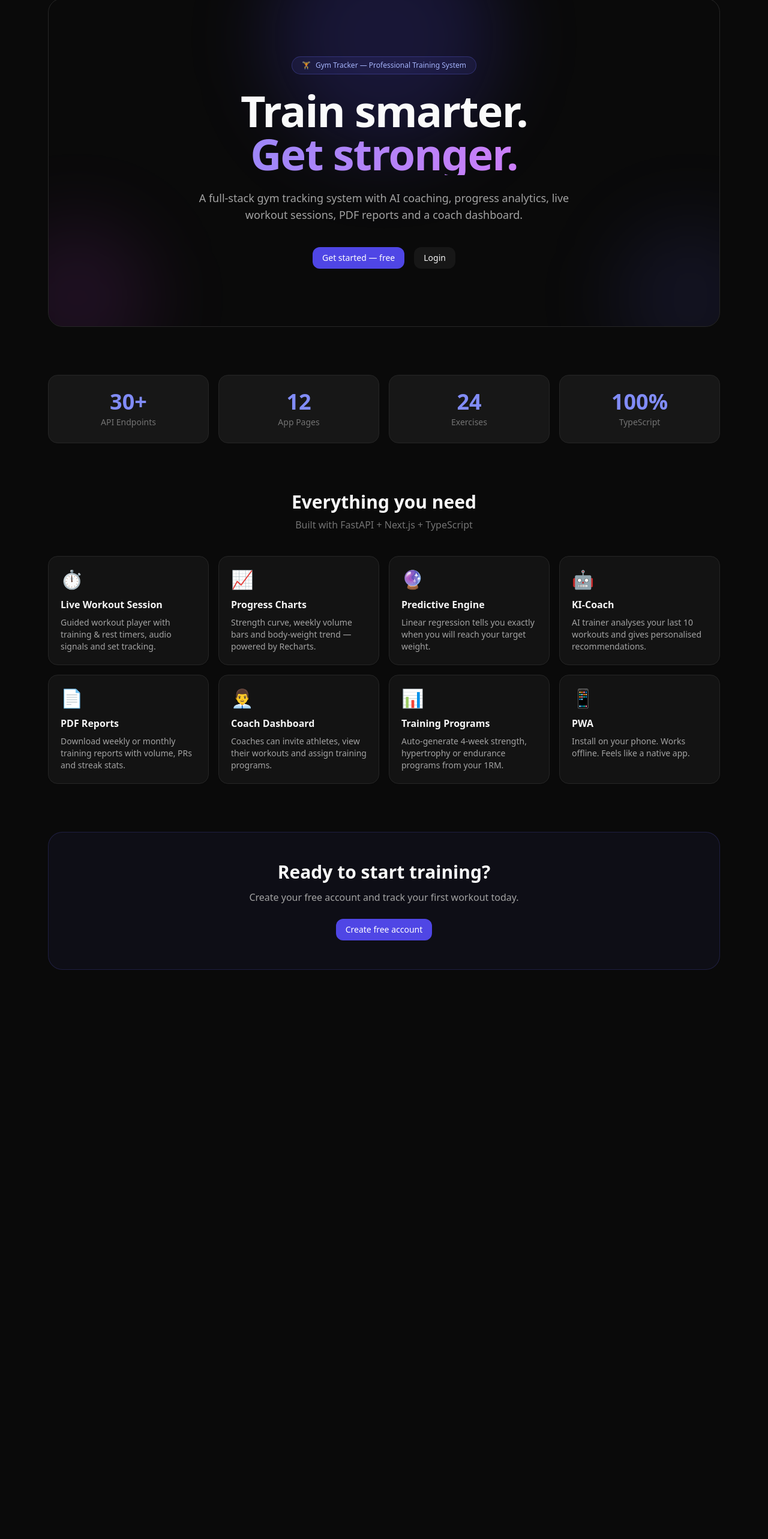
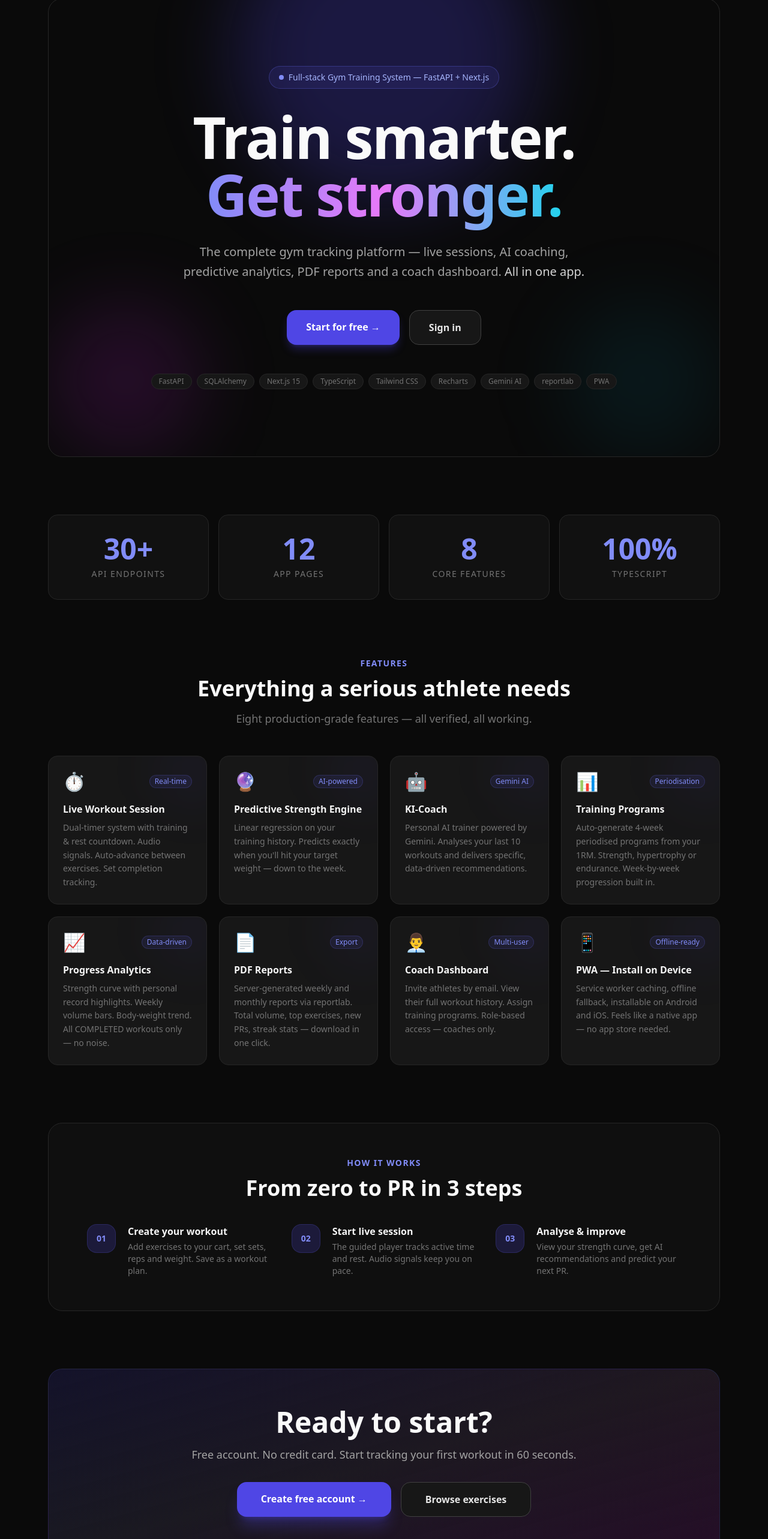
Before and after one commit to sarangisarang/GymTrainingSystem, a Next.js app in the folder frontend/: page / in a window 1280 px wide. Shown: the part 124-2690 px from the top of the page at 60% size. Before the commit the page ends 1781 px from the top, so only its background shows below. Built offline with nearby package versions, Linux system fonts and the light colour scheme.

Commit message:
Upgrade landing page: full hero, gradient, feature badges, how-it-works, CTA (#14)

```diff
--- a/frontend/app/page.tsx
+++ b/frontend/app/page.tsx
@@ -4,110 +4,225 @@ import Link from "next/link";
 import { useAuth } from "@/components/AuthProvider";
 
 const FEATURES = [
-  { icon: "⏱️", title: "Live Workout Session", desc: "Guided workout player with training & rest timers, audio signals and set tracking." },
-  { icon: "📈", title: "Progress Charts", desc: "Strength curve, weekly volume bars and body-weight trend — powered by Recharts." },
-  { icon: "🔮", title: "Predictive Engine", desc: "Linear regression tells you exactly when you will reach your target weight." },
-  { icon: "🤖", title: "KI-Coach", desc: "AI trainer analyses your last 10 workouts and gives personalised recommendations." },
-  { icon: "📄", title: "PDF Reports", desc: "Download weekly or monthly training reports with volume, PRs and streak stats." },
-  { icon: "👨‍💼", title: "Coach Dashboard", desc: "Coaches can invite athletes, view their workouts and assign training programs." },
-  { icon: "📊", title: "Training Programs", desc: "Auto-generate 4-week strength, hypertrophy or endurance programs from your 1RM." },
-  { icon: "📱", title: "PWA", desc: "Install on your phone. Works offline. Feels like a native app." },
+  {
+    icon: "⏱️",
+    title: "Live Workout Session",
+    desc: "Dual-timer system with training & rest countdown. Audio signals. Auto-advance between exercises. Set completion tracking.",
+    badge: "Real-time",
+  },
+  {
+    icon: "🔮",
+    title: "Predictive Strength Engine",
+    desc: "Linear regression on your training history. Predicts exactly when you'll hit your target weight — down to the week.",
+    badge: "AI-powered",
+  },
+  {
+    icon: "🤖",
+    title: "KI-Coach",
+    desc: "Personal AI trainer powered by Gemini. Analyses your last 10 workouts and delivers specific, data-driven recommendations.",
+    badge: "Gemini AI",
+  },
+  {
+    icon: "📊",
+    title: "Training Programs",
+    desc: "Auto-generate 4-week periodised programs from your 1RM. Strength, hypertrophy or endurance. Week-by-week progression built in.",
+    badge: "Periodisation",
+  },
+  {
+    icon: "📈",
+    title: "Progress Analytics",
+    desc: "Strength curve with personal record highlights. Weekly volume bars. Body-weight trend. All COMPLETED workouts only — no noise.",
+    badge: "Data-driven",
+  },
+  {
+    icon: "📄",
+    title: "PDF Reports",
+    desc: "Server-generated weekly and monthly reports via reportlab. Total volume, top exercises, new PRs, streak stats — download in one click.",
+    badge: "Export",
+  },
+  {
+    icon: "👨‍💼",
+    title: "Coach Dashboard",
+    desc: "Invite athletes by email. View their full workout history. Assign training programs. Role-based access — coaches only.",
+    badge: "Multi-user",
+  },
+  {
+    icon: "📱",
+    title: "PWA — Install on Device",
+    desc: "Service worker caching, offline fallback, installable on Android and iOS. Feels like a native app — no app store needed.",
+    badge: "Offline-ready",
+  },
 ];
 
 const STATS = [
   { value: "30+", label: "API Endpoints" },
   { value: "12", label: "App Pages" },
-  { value: "24", label: "Exercises" },
+  { value: "8", label: "Core Features" },
   { value: "100%", label: "TypeScript" },
 ];
+
+const STACK = ["FastAPI", "SQLAlchemy", "Next.js 15", "TypeScript", "Tailwind CSS", "Recharts", "Gemini AI", "reportlab", "PWA"];
 
 export default function HomePage() {
   const { user, loading } = useAuth();
 
   return (
-    <div className="space-y-20">
-      {/* Hero */}
-      <div className="relative overflow-hidden rounded-3xl border border-neutral-800 bg-neutral-950 px-8 py-16 md:px-16 md:py-24 text-center">
-        <div className="pointer-events-none absolute -top-32 left-1/2 -translate-x-1/2 h-96 w-96 rounded-full bg-indigo-600/20 blur-3xl" />
-        <div className="pointer-events-none absolute -bottom-20 -left-20 h-64 w-64 rounded-full bg-fuchsia-500/10 blur-3xl" />
-        <div className="pointer-events-none absolute -bottom-20 -right-20 h-64 w-64 rounded-full bg-indigo-500/10 blur-3xl" />
+    <div className="space-y-24">
+
+      {/* ── Hero ── */}
+      <div className="relative overflow-hidden rounded-3xl border border-neutral-800 bg-neutral-950 px-8 py-20 md:px-20 md:py-28 text-center">
+        {/* Glows */}
+        <div className="pointer-events-none absolute -top-40 left-1/2 -translate-x-1/2 h-[500px] w-[500px] rounded-full bg-indigo-600/25 blur-3xl" />
+        <div className="pointer-events-none absolute bottom-0 left-0 h-64 w-64 rounded-full bg-fuchsia-600/15 blur-3xl" />
+        <div className="pointer-events-none absolute bottom-0 right-0 h-64 w-64 rounded-full bg-cyan-600/10 blur-3xl" />
 
         <div className="relative">
-          <p className="inline-flex items-center gap-2 rounded-full border border-indigo-500/30 bg-indigo-500/10 px-4 py-1.5 text-xs text-indigo-300">
-            <span>🏋️</span> Gym Tracker — Professional Training System
-          </p>
+          {/* Badge */}
+          <div className="inline-flex items-center gap-2 rounded-full border border-indigo-500/30 bg-indigo-500/10 px-4 py-2 text-sm text-indigo-300 mb-8">
+            <span className="h-2 w-2 rounded-full bg-indigo-400 animate-pulse" />
+            Full-stack Gym Training System — FastAPI + Next.js
+          </div>
 
-          <h1 className="mt-6 text-5xl font-bold tracking-tight md:text-6xl lg:text-7xl">
-            Train smarter.
-            <span className="block bg-gradient-to-r from-indigo-400 to-fuchsia-400 bg-clip-text text-transparent">
+          {/* Headline */}
+          <h1 className="text-6xl font-extrabold tracking-tight md:text-7xl lg:text-8xl leading-none">
+            <span className="text-neutral-50">Train smarter.</span>
+            <br />
+            <span className="bg-gradient-to-r from-indigo-400 via-fuchsia-400 to-cyan-400 bg-clip-text text-transparent">
               Get stronger.
             </span>
           </h1>
 
-          <p className="mx-auto mt-6 max-w-2xl text-lg text-neutral-400">
-            A full-stack gym tracking system with AI coaching, progress analytics,
-            live workout sessions, PDF reports and a coach dashboard.
+          {/* Sub */}
+          <p className="mx-auto mt-8 max-w-2xl text-xl text-neutral-400 leading-relaxed">
+            The complete gym tracking platform — live sessions, AI coaching,
+            predictive analytics, PDF reports and a coach dashboard.
+            <span className="text-neutral-300"> All in one app.</span>
           </p>
 
-          <div className="mt-10 flex flex-wrap justify-center gap-4">
+          {/* CTA */}
+          <div className="mt-12 flex flex-wrap justify-center gap-4">
             {loading ? null : user ? (
               <>
-                <Link className="btn-primary text-base px-6 py-3" href="/dashboard">
+                <Link href="/dashboard"
+                  className="rounded-2xl bg-indigo-600 hover:bg-indigo-500 px-8 py-4 text-base font-semibold text-white transition-all shadow-lg shadow-indigo-600/30 hover:shadow-indigo-500/40">
                   Go to Dashboard →
                 </Link>
-                <Link className="btn-ghost text-base px-6 py-3" href="/workouts">
+                <Link href="/workouts"
+                  className="rounded-2xl border border-neutral-700 bg-neutral-900 hover:bg-neutral-800 px-8 py-4 text-base font-semibold text-neutral-200 transition-all">
                   My Workouts
                 </Link>
               </>
             ) : (
               <>
-                <Link className="btn-primary text-base px-6 py-3" href="/register">
-                  Get started — free
+                <Link href="/register"
+                  className="rounded-2xl bg-indigo-600 hover:bg-indigo-500 px-8 py-4 text-base font-semibold text-white transition-all shadow-lg shadow-indigo-600/30 hover:shadow-indigo-500/40">
+                  Start for free →
                 </Link>
-                <Link className="btn-ghost text-base px-6 py-3" href="/login">
-                  Login
+                <Link href="/login"
+                  className="rounded-2xl border border-neutral-700 bg-neutral-900 hover:bg-neutral-800 px-8 py-4 text-base font-semibold text-neutral-200 transition-all">
+                  Sign in
                 </Link>
               </>
             )}
           </div>
+
+          {/* Tech stack */}
+          <div className="mt-12 flex flex-wrap justify-center gap-2">
+            {STACK.map((t) => (
+              <span key={t} className="rounded-full border border-neutral-800 bg-neutral-900 px-3 py-1 text-xs text-neutral-500">
+                {t}
+              </span>
+            ))}
+          </div>
         </div>
       </div>
 
-      {/* Stats */}
+      {/* ── Stats ── */}
       <div className="grid grid-cols-2 gap-4 sm:grid-cols-4">
         {STATS.map((s) => (
-          <div key={s.label} className="rounded-2xl border border-neutral-800 bg-neutral-900 p-6 text-center">
-            <p className="text-4xl font-bold text-indigo-400">{s.value}</p>
-            <p className="mt-1 text-sm text-neutral-500">{s.label}</p>
+          <div key={s.label} className="rounded-2xl border border-neutral-800 bg-neutral-900/60 p-8 text-center">
+            <p className="text-5xl font-extrabold text-indigo-400">{s.value}</p>
+            <p className="mt-2 text-sm text-neutral-500 uppercase tracking-widest">{s.label}</p>
           </div>
         ))}
       </div>
 
-      {/* Features */}
+      {/* ── Features ── */}
       <div>
-        <h2 className="mb-2 text-center text-3xl font-bold">Everything you need</h2>
-        <p className="mb-10 text-center text-neutral-500">Built with FastAPI + Next.js + TypeScript</p>
-        <div className="grid gap-4 sm:grid-cols-2 lg:grid-cols-4">
+        <div className="mb-12 text-center">
+          <p className="text-sm font-semibold uppercase tracking-widest text-indigo-400 mb-3">Features</p>
+          <h2 className="text-4xl font-extrabold text-neutral-50">Everything a serious athlete needs</h2>
+          <p className="mt-4 text-neutral-500 text-lg">Eight production-grade features — all verified, all working.</p>
+        </div>
+
+        <div className="grid gap-5 sm:grid-cols-2 lg:grid-cols-4">
           {FEATURES.map((f) => (
-            <div key={f.title} className="card p-5 hover:border-indigo-500/40 transition-colors">
-              <div className="text-3xl">{f.icon}</div>
-              <h3 className="mt-3 font-semibold text-neutral-100">{f.title}</h3>
-              <p className="muted mt-2 text-sm">{f.desc}</p>
+            <div key={f.title}
+              className="group relative overflow-hidden rounded-2xl border border-neutral-800 bg-neutral-900 p-6 hover:border-indigo-500/50 transition-all duration-300 hover:bg-neutral-900/80">
+              <div className="pointer-events-none absolute -top-10 -right-10 h-32 w-32 rounded-full bg-indigo-600/5 blur-2xl group-hover:bg-indigo-600/10 transition-all" />
+              <div className="relative">
+                <div className="flex items-center justify-between mb-4">
+                  <span className="text-3xl">{f.icon}</span>
+                  <span className="rounded-full bg-indigo-500/10 border border-indigo-500/20 px-2 py-0.5 text-xs text-indigo-400">
+                    {f.badge}
+                  </span>
+                </div>
+                <h3 className="font-bold text-neutral-100 mb-2">{f.title}</h3>
+                <p className="text-sm text-neutral-500 leading-relaxed">{f.desc}</p>
+              </div>
             </div>
           ))}
         </div>
       </div>
 
-      {/* CTA */}
+      {/* ── How it works ── */}
+      <div className="rounded-3xl border border-neutral-800 bg-neutral-900/40 px-8 py-14 md:px-16">
+        <div className="mb-10 text-center">
+          <p className="text-sm font-semibold uppercase tracking-widest text-indigo-400 mb-3">How it works</p>
+          <h2 className="text-4xl font-extrabold">From zero to PR in 3 steps</h2>
+        </div>
+        <div className="grid gap-8 md:grid-cols-3">
+          {[
+            { step: "01", title: "Create your workout", desc: "Add exercises to your cart, set sets, reps and weight. Save as a workout plan." },
+            { step: "02", title: "Start live session", desc: "The guided player tracks active time and rest. Audio signals keep you on pace." },
+            { step: "03", title: "Analyse & improve", desc: "View your strength curve, get AI recommendations and predict your next PR." },
+          ].map((s) => (
+            <div key={s.step} className="flex gap-5">
+              <div className="flex h-12 w-12 shrink-0 items-center justify-center rounded-2xl bg-indigo-600/20 border border-indigo-500/20 text-indigo-400 font-bold text-sm">
+                {s.step}
+              </div>
+              <div>
+                <h3 className="font-bold text-neutral-100">{s.title}</h3>
+                <p className="mt-1 text-sm text-neutral-500">{s.desc}</p>
+              </div>
+            </div>
+          ))}
+        </div>
+      </div>
+
+      {/* ── Final CTA ── */}
       {!user && !loading && (
-        <div className="rounded-3xl border border-indigo-500/20 bg-indigo-500/5 px-8 py-12 text-center">
-          <h2 className="text-3xl font-bold">Ready to start training?</h2>
-          <p className="mt-3 text-neutral-400">Create your free account and track your first workout today.</p>
-          <Link className="btn-primary mt-6 inline-block text-base px-8 py-3" href="/register">
-            Create free account
-          </Link>
+        <div className="relative overflow-hidden rounded-3xl border border-indigo-500/20 bg-gradient-to-br from-indigo-600/10 via-neutral-900 to-fuchsia-600/10 px-8 py-16 text-center">
+          <div className="pointer-events-none absolute inset-0 rounded-3xl bg-gradient-to-r from-indigo-600/5 to-fuchsia-600/5" />
+          <div className="relative">
+            <h2 className="text-4xl font-extrabold md:text-5xl">Ready to start?</h2>
+            <p className="mt-4 text-lg text-neutral-400">
+              Free account. No credit card. Start tracking your first workout in 60 seconds.
+            </p>
+            <div className="mt-8 flex flex-wrap justify-center gap-4">
+              <Link href="/register"
+                className="rounded-2xl bg-indigo-600 hover:bg-indigo-500 px-10 py-4 text-base font-bold text-white transition-all shadow-xl shadow-indigo-600/30">
+                Create free account →
+              </Link>
+              <Link href="/exercises"
+                className="rounded-2xl border border-neutral-700 bg-neutral-900 hover:bg-neutral-800 px-10 py-4 text-base font-semibold text-neutral-200 transition-all">
+                Browse exercises
+              </Link>
+            </div>
+          </div>
         </div>
       )}
+
     </div>
   );
 }
```
